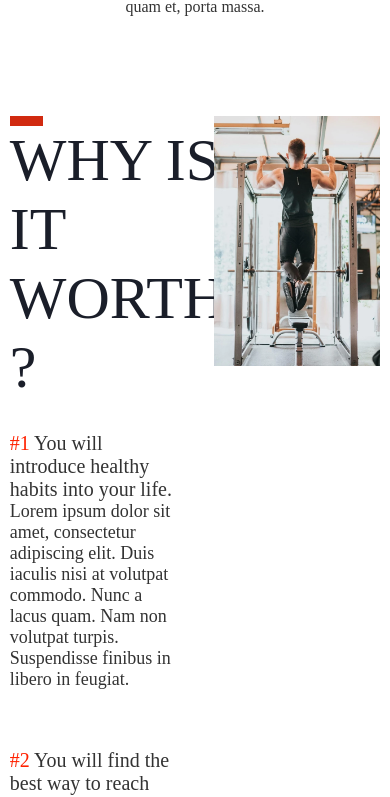
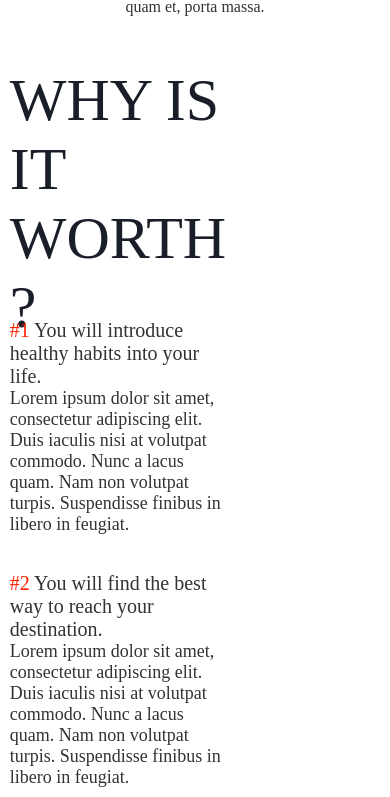
Before and after one commit to Macomi27/Personal-trainer-website, a React (Create React App) app: page / in a window 390 px wide. Shown: the part 2952-3749 px from the top of the page. Built offline with nearby package versions, Linux system fonts and the light colour scheme.

Commit message:
worth it responsive section started

```diff
--- a/src/components/Worth/Worth.css
+++ b/src/components/Worth/Worth.css
@@ -85,3 +85,31 @@
     font-weight: 300;
     color: var(--neutral1);
 }
+
+@media (max-width:767px) {
+
+    .worth-it-sec{
+        margin-block: 50px 0;
+    }
+
+    .worth-it-container{
+        grid-template-columns: repeat(1, 1fr);
+        grid-template-rows: 20% 20% 20% 20% 20%;
+    }
+
+    .worth1{
+        grid-row: 1;
+    }
+    .worth2{
+        grid-row: 2;
+    }
+    .worth3{
+        grid-row: 3;
+    }
+    .worth4{
+        grid-row: 4;
+    }
+    .worth5{
+        grid-row: 5;
+    }
+}
```
